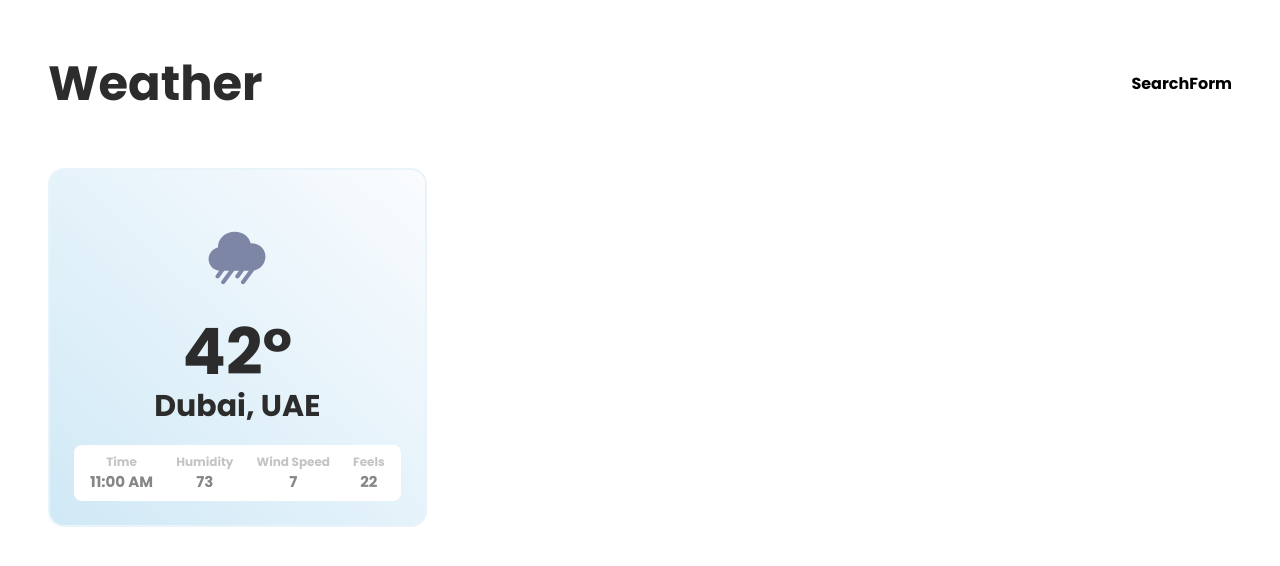
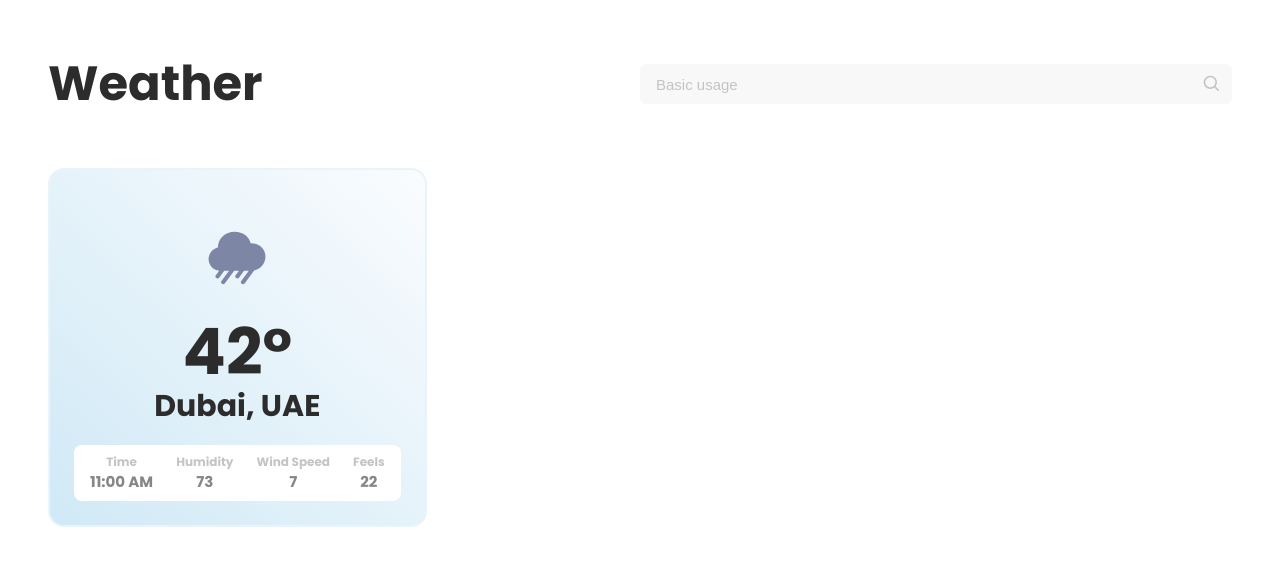
Before and after one commit to AhmedTammam/weather-app-, a React (Create React App) app: page / in a window 1280 px wide. Shown: the top 566 px of the page. Built offline with nearby package versions, Linux system fonts and the light colour scheme.

Commit message:
build form UI

```diff
--- a/package.json
+++ b/package.json
@@ -24,6 +24,7 @@
     "prettier": "^2.5.1",
     "react": "^18.2.0",
     "react-dom": "^18.2.0",
+    "react-hook-form": "^7.32.1",
     "react-icons": "^4.4.0",
     "react-scripts": "5.0.1",
     "typescript": "^4.4.2",
--- a/src/pages/weather-page/componets/header/search-form/index.tsx
+++ b/src/pages/weather-page/componets/header/search-form/index.tsx
@@ -1,3 +1,47 @@
-import React from "react";
+import { useState } from "react";
+import {
+  Box,
+  Button,
+  Icon,
+  Input,
+  InputGroup,
+  InputRightElement,
+  Text,
+} from "@chakra-ui/react";
+import { useForm } from "react-hook-form";
+import { BiSearch } from "react-icons/bi";
 
-export const SearchForm = () => <div>SearchForm</div>;
+export const SearchForm = () => {
+  const [error] = useState(false);
+  const { register, handleSubmit } = useForm();
+  const onSubmit = (data: any) => console.log(data);
+  return (
+    <Box maxW="50%" w="100%" fontFamily="sans-serif">
+      <form onSubmit={handleSubmit(onSubmit)}>
+        <InputGroup size="md">
+          <Input
+            pr="4.5rem"
+            // border="none"
+            bg="lightgray"
+            borderColor={error ? "red" : ""}
+            border={error ? "1px" : ""}
+            color="gray"
+            placeholder="Basic usage"
+            {...register("search", { required: true })}
+          />
+          <InputRightElement>
+            <Button h="1.75rem" size="sm" type="submit">
+              <Icon as={BiSearch} w="20px" h="20px" color="gray" />
+            </Button>
+          </InputRightElement>
+        </InputGroup>
+
+        {error && (
+          <Text ml="4" color="red" fontSize="12px">
+            City of ‘downtown’ cannot be found
+          </Text>
+        )}
+      </form>
+    </Box>
+  );
+};
```
